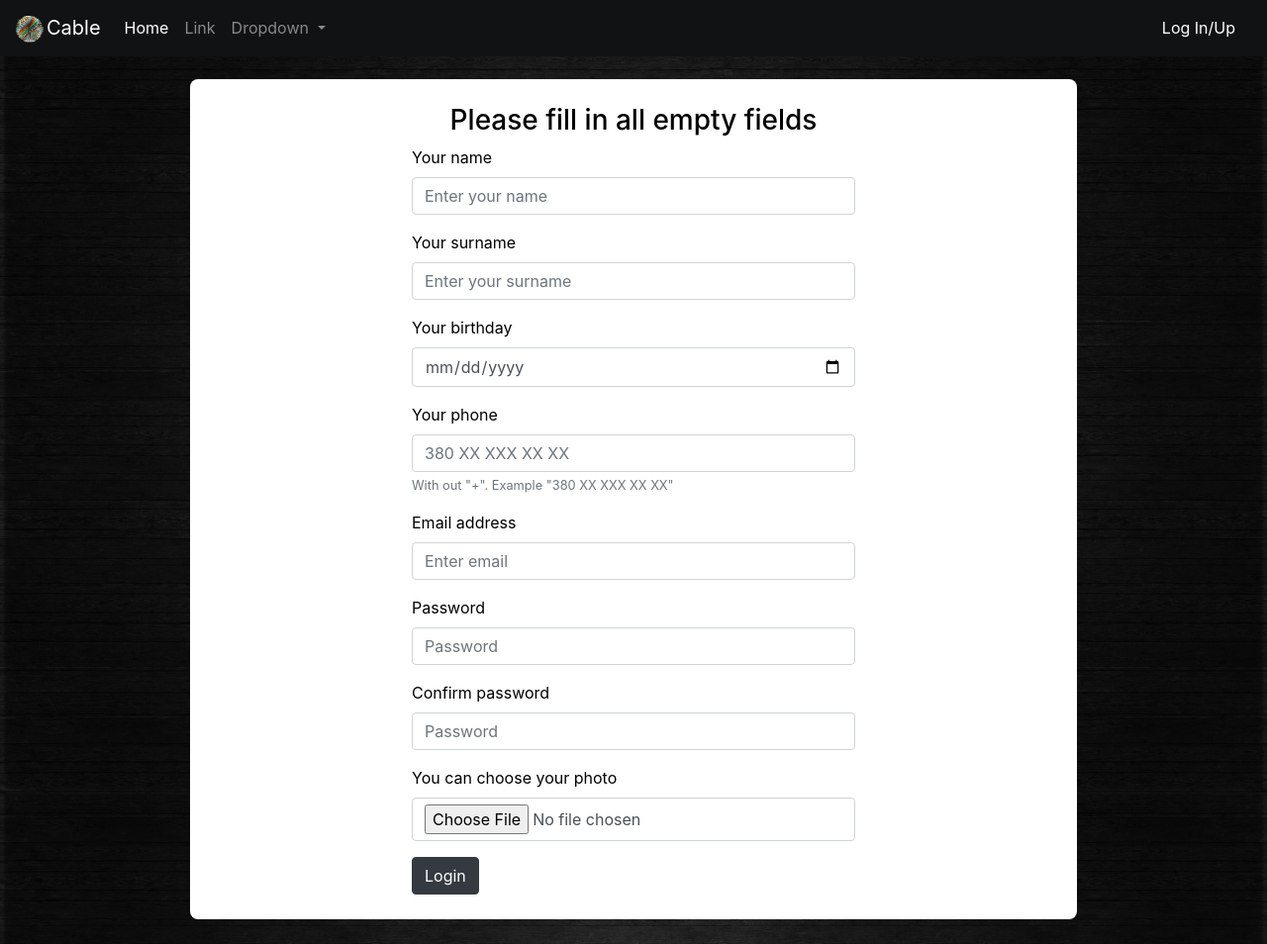
After one commit to ibaccin/Cable, a PHP site: template views/account/register.php in a window 1280 px wide. The commit adds this page. Shown: the whole page at 99% size. Run offline with PHP 8.4, Linux system fonts and the light colour scheme; the template is opened without the code that fills it, so the values that code supplies are empty; some libraries are stand-ins or nearby versions.

Commit message:
Start creating login and register

```diff
--- a/core/baseModel.php
+++ b/core/baseModel.php
@@ -21,10 +21,13 @@ class Model
 
         return true;
     }
+    //database components
     const  SALT = "orinal_name_for_salt";
     public static function hashPass($pass)
     {
         return md5(self::SALT.sha1(self::SALT.$pass.self::SALT).self::SALT);
     }
     //auth Components
+
+
 }
--- a/views/_shared/header.php
+++ b/views/_shared/header.php
@@ -5,13 +5,13 @@
     <meta http-equiv="X-UA-Compatible" content="IE=edge">
     <title>The  Cable</title>
     <meta name="viewport" content="width=device-width, initial-scale=1">
-    <link rel="shortcut icon" href="image/logo.png" type="image/x-icon">
+    <link rel="shortcut icon" href="/image/default/logo.png" type="image/x-icon">
     <link rel="stylesheet" href="https://maxcdn.bootstrapcdn.com/bootstrap/4.0.0/css/bootstrap.min.css" integrity="sha384-Gn5384xqQ1aoWXA+058RXPxPg6fy4IWvTNh0E263XmFcJlSAwiGgFAW/dAiS6JXm" crossorigin="anonymous">
-    <link rel="stylesheet" href="views/_shared/mainStyle.css">
+    <link rel="stylesheet" href="/views/_shared/mainStyle.css">
 </head>
-<body>
+<body class="mainback">
 <nav class="navbar navbar-expand-lg navbar-dark bg-dark">
-  <a class="navbar-brand" href="#"><img class="logo" src="image/logo.png"/>Cable</a>
+  <a class="navbar-brand" href="/home"><img class="logo" src="/image/default/logo.png"/>Cable</a>
   <button class="navbar-toggler" type="button" data-toggle="collapse" data-target="#navbarSupportedContent" aria-controls="navbarSupportedContent" aria-expanded="false" aria-label="Toggle navigation">
     <span class="navbar-toggler-icon"></span>
   </button>
@@ -19,7 +19,7 @@
   <div class="collapse navbar-collapse" id="navbarSupportedContent">
     <ul class="navbar-nav mr-auto">
       <li class="nav-item active">
-        <a class="nav-link" href="#">Home </a>
+        <a class="nav-link" href="/home">Home </a>
       </li>
       <li class="nav-item">
         <a class="nav-link" href="#">Link</a>
@@ -37,7 +37,7 @@
       </li>
 
     </ul>
-    <a class="nav-link login" href="">Log In/Up</a>
+    <a class="nav-link login" href="/account">Log In/Up</a>
 
   </div>
 </nav>
--- a/views/_shared/mainStyle.css
+++ b/views/_shared/mainStyle.css
@@ -3,6 +3,17 @@
     padding-left: 0 !important;
     color: white;
     text-decoration: none;
+}
+nav
+{
+    position: fixed!important;
+    top:0;
+    left:0;
+    width:100%;
+}
+body
+{
+    padding-top: 55px;
 }
 .login:hover
 {
@@ -14,4 +25,40 @@
 {
     width: 28px !important;
     height:28px !important;
+    margin-right:3px;
 }
+.mainback
+{
+    background-image: url("../../image/default/default_background.jpg");
+    min-height: 100%;
+    background-position: center;
+    background-attachment: fixed;
+    background-repeat: no-repeat;
+    background-size: cover;
+    position: relative;
+    color:white;
+}
+.bg-dark
+{
+    background-color: #111213!important;
+}
+.full
+{
+    width:100%;
+    height:100%;
+}
+.account
+{
+    background-color: white;
+    color:black;
+    margin: 25px 15%;
+    display: flex;
+    flex-direction: column;
+    align-items:center;
+    border-radius: 8px;
+    padding: 25px 0;
+}
+.loginForm
+{
+    width:50%;
+}
--- /dev/null
+++ b/views/account/register.php
@@ -0,0 +1,41 @@
+<div class="full">
+    <div class="account">
+        <h3>Please fill in all empty fields</h1>
+        <form class="loginForm" method="POST">
+            <div class="form-group">
+                <label for="inputName">Your name</label>
+                <input name="name" type="text" class="form-control" id="inputName" placeholder="Enter your name"required>
+            </div>
+            <div class="form-group">
+                <label for="inputSurname">Your surname</label>
+                <input name="surname" type="text" class="form-control" id="inputSurname" placeholder="Enter your surname"required>
+            </div>
+            <div class="form-group">
+                <label for="inputBirthday">Your birthday</label>
+                <input name="birthday" type="date" class="form-control" id="inputBirthday" required>
+            </div>
+            <div class="form-group">
+                <label for="inputPhone">Your phone</label>
+                <input name="phone" type="number" max="" class="form-control" id="inputPhone" placeholder="380 XX XXX XX XX"required>
+                <small id="emailHelp" class="form-text text-muted">With out "+". Example "380 XX XXX XX XX"</small>
+            </div>
+            <div class="form-group">
+                <label for="inputEmail">Email address</label>
+                <input name="user_email" type="email" class="form-control" id="inputEmail" aria-describedby="emailHelp" placeholder="Enter email"required>
+            </div>
+            <div class="form-group">
+                <label for="inputPass">Password</label>
+                <input name="user_password" type="password" class="form-control" id="inputPass" placeholder="Password"required>
+            </div>
+            <div class="form-group">
+                <label for="inputPass2">Confirm password</label>
+                <input name="confirmPassword" type="password" class="form-control" id="inputPass2" placeholder="Password"required>
+            </div>
+            <div class="form-group">
+                <label for="inputFile">You can choose your photo</label>
+                <input name="user_avatar" type="file" class="form-control" id="inputFile">
+            </div>
+            <button type="submit" class="btn btn-dark">Login</button>
+        </form>
+    </div>
+</div>
```
Also changed, not shown: controllers/accountController.php (added, +23 -0 lines), controllers/homeController.php (+1 -59 lines), models/accountModel.php (added, +15 -0 lines), models/homeModel.php (added, +15 -0 lines), models/studentModel.php (deleted, +0 -153 lines), views/account/index.php (added, +16 -0 lines), image/default/default_avatar.jpg (added), image/default/default_background.jpg (added), image/default/logo.png (renamed from image/logo.png).
